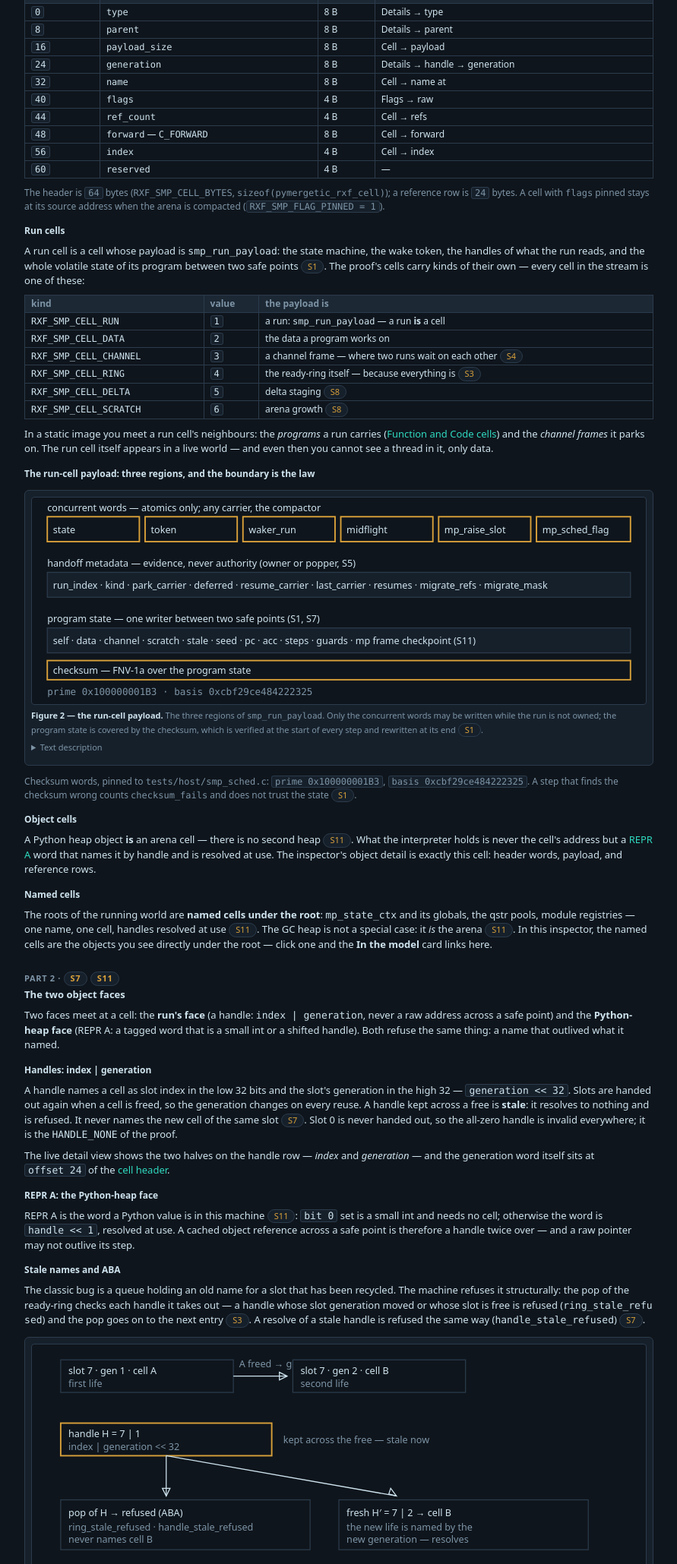
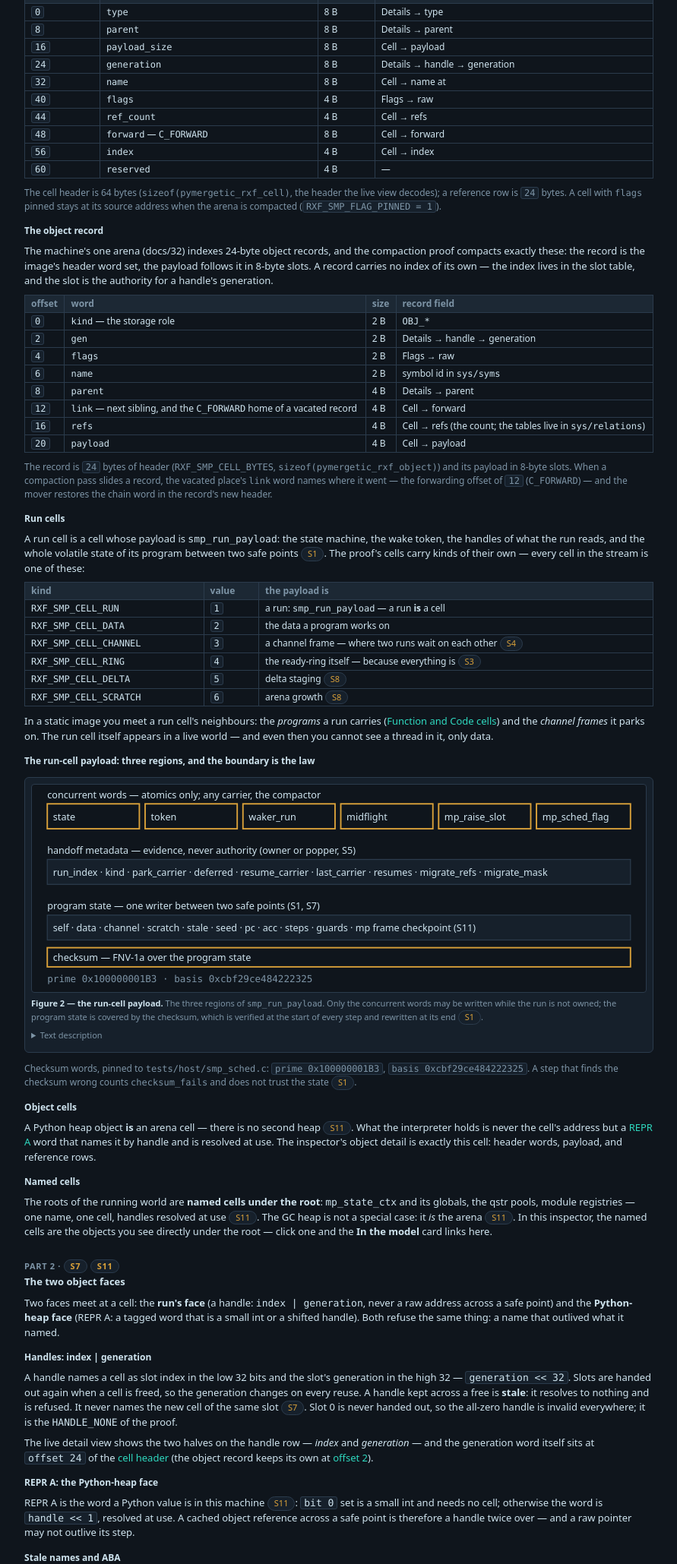
Before and after one commit to pymergetic/rxf, a Python web app: template src/pymergetic/rxftk/server/templates/model.html in a window 1280 px wide. Shown: the part 962-3021 px from the top of the page at 76% size, without its empty margins (262-1153 px from the left). Run offline with Jinja, Linux system fonts and the light colour scheme; the template is opened without the code that fills it, so the values that code supplies are empty.

Commit message:
smp: the compaction proof speaks the v7 object record (5d-2)
The proof's record model moves from the v6 cell (64-byte header, inline
forward/index words) to the v7 object record (24-byte header: kind/gen/
flags/name u16, parent/link/refs/payload u32, payload in 8-byte slots;
tools/native/arena_export.py, ground.h pymergetic_rxf_object).

The compaction forwarding offset home is now pinned as policy: a sliding
pass writes the new offset into the vacated place's link word (C_FORWARD
= RXF_SMP_C_LINK) BEFORE the copy - a slide can overlap its own old
place, and writing after the copy would tear the new payload - and the
mover restores the chain word in the record's new header, so the
forwarding record exists only at the vacated place, exactly as long as
the geometry leaves it (docs/20 S8). The witness reads back one link
word. The record carries no index: the observer's handle comes from the
slot walk, the generation from the slot that has always been its
authority.

Mirrors in the same change: docs/20 S7/S8 (the C_FORWARD flip), the
Model page (the cell table keeps the RXFB v6 words; a new table pins the
object record), the tutor page + engine FACTS (cell_bytes 24), and the
pin tests map smp_arena.h onto ground.h's pymergetic_rxf_object pins.

Lints: gcc -Wall -Wextra -Wpedantic -Werror clean, node --check, pyright
0 errors. test_smp 10/10 (asan+tsan), test_model_doc 11/11, test_tutor
22/22, test_world3d 36. Fast lane at the classified baseline (the net
crypto seed debt and the emulated/boot env items of docs/33).

Co-authored-by: Cursor <cursoragent@cursor.com>

```diff
--- a/src/pymergetic/rxftk/server/static/tutor/tutor.js
+++ b/src/pymergetic/rxftk/server/static/tutor/tutor.js
@@ -19,7 +19,7 @@
     "cells": { "RUN": 1, "DATA": 2, "CHANNEL": 3, "RING": 4, "DELTA": 5, "SCRATCH": 6 },
     "refuse": { "CALL_DEPTH": 17, "UNBOUND": 13, "STALE_GENERATION": 12 },
     "call_depth": 8,
-    "cell_bytes": 64,
+    "cell_bytes": 24,
     "handle_shift": 32,
     "claim_moving": "0x80000000",
     "poison": "0xA5",
--- a/src/pymergetic/rxftk/server/templates/model.html
+++ b/src/pymergetic/rxftk/server/templates/model.html
@@ -172,22 +172,44 @@ in.</p>
 
 <table>
   <tr><th>offset</th><th>word</th><th>size</th><th>live view field</th></tr>
-  <tr><td><span class="pin" data-pin="RXF_SMP_C_TYPE" data-value="0">0</span></td><td><code>type</code></td><td>8 B</td><td>Details &rarr; type</td></tr>
+  <tr><td><span class="pin" data-pin="RXFB_C_TYPE" data-value="0">0</span></td><td><code>type</code></td><td>8 B</td><td>Details &rarr; type</td></tr>
   <tr><td><span class="pin" data-pin="RXFB_C_PARENT" data-value="8">8</span></td><td><code>parent</code></td><td>8 B</td><td>Details &rarr; parent</td></tr>
-  <tr><td><span class="pin" data-pin="RXF_SMP_C_PAYLOAD_SIZE" data-value="16">16</span></td><td><code>payload_size</code></td><td>8 B</td><td>Cell &rarr; payload</td></tr>
-  <tr><td><span class="pin" data-pin="RXF_SMP_C_GENERATION" data-value="24">24</span></td><td><code>generation</code></td><td>8 B</td><td>Details &rarr; handle &rarr; generation</td></tr>
+  <tr><td><span class="pin" data-pin="RXFB_C_PAYLOAD_SIZE" data-value="16">16</span></td><td><code>payload_size</code></td><td>8 B</td><td>Cell &rarr; payload</td></tr>
+  <tr><td><span class="pin" data-pin="RXFB_C_GENERATION" data-value="24">24</span></td><td><code>generation</code></td><td>8 B</td><td>Details &rarr; handle &rarr; generation</td></tr>
   <tr><td><span class="pin" data-pin="RXFB_C_NAME" data-value="32">32</span></td><td><code>name</code></td><td>8 B</td><td>Cell &rarr; name at</td></tr>
-  <tr><td><span class="pin" data-pin="RXF_SMP_C_FLAGS" data-value="40">40</span></td><td><code>flags</code></td><td>4 B</td><td>Flags &rarr; raw</td></tr>
+  <tr><td><span class="pin" data-pin="RXFB_C_FLAGS" data-value="40">40</span></td><td><code>flags</code></td><td>4 B</td><td>Flags &rarr; raw</td></tr>
   <tr><td><span class="pin" data-pin="RXFB_C_REFCOUNT" data-value="44">44</span></td><td><code>ref_count</code></td><td>4 B</td><td>Cell &rarr; refs</td></tr>
-  <tr><td><span class="pin" data-pin="RXF_SMP_C_FORWARD" data-value="48">48</span></td><td><code>forward</code> &mdash; <code>C_FORWARD</code></td><td>8 B</td><td>Cell &rarr; forward</td></tr>
-  <tr><td><span class="pin" data-pin="RXF_SMP_C_INDEX" data-value="56">56</span></td><td><code>index</code></td><td>4 B</td><td>Cell &rarr; index</td></tr>
+  <tr><td><span class="pin" data-pin="RXFB_C_FORWARD" data-value="48">48</span></td><td><code>forward</code> &mdash; <code>C_FORWARD</code></td><td>8 B</td><td>Cell &rarr; forward</td></tr>
+  <tr><td><span class="pin" data-pin="RXFB_C_INDEX" data-value="56">56</span></td><td><code>index</code></td><td>4 B</td><td>Cell &rarr; index</td></tr>
   <tr><td><span class="pin" data-pin="RXFB_C_RESERVED" data-value="60">60</span></td><td><code>reserved</code></td><td>4 B</td><td>&mdash;</td></tr>
 </table>
-<p class="note">The header is <span class="pin" data-pin="RXF_SMP_CELL_BYTES" data-value="64">64</span>
-bytes (<code>RXF_SMP_CELL_BYTES</code>, <code>sizeof(pymergetic_rxf_cell)</code>); a reference row is
-<span class="pin" data-pin="RXFB_REF_BYTES" data-value="24">24</span> bytes. A cell with
-<code>flags</code> pinned stays at its source address when the arena is compacted
+<p class="note">The cell header is 64 bytes (<code>sizeof(pymergetic_rxf_cell)</code>, the header the
+live view decodes); a reference row is <span class="pin" data-pin="RXFB_REF_BYTES" data-value="24">24</span>
+bytes. A cell with <code>flags</code> pinned stays at its source address when the arena is compacted
 (<span class="pin" data-pin="RXF_SMP_FLAG_PINNED" data-value="1">RXF_SMP_FLAG_PINNED = 1</span>).</p>
+
+<h3 id="object-record">The object record</h3>
+<p>The machine's one arena (docs/32) indexes 24-byte object records, and the compaction proof
+compacts exactly these: the record is the image's header word set, the payload follows it in
+8-byte slots. A record carries no index of its own &mdash; the index lives in the slot table, and
+the slot is the authority for a handle's generation.</p>
+<table>
+  <tr><th>offset</th><th>word</th><th>size</th><th>record field</th></tr>
+  <tr><td><span class="pin" data-pin="RXF_SMP_C_TYPE" data-value="0">0</span></td><td><code>kind</code> &mdash; the storage role</td><td>2 B</td><td><code>OBJ_*</code></td></tr>
+  <tr><td><span class="pin" data-pin="RXF_SMP_C_GENERATION" data-value="2">2</span></td><td><code>gen</code></td><td>2 B</td><td>Details &rarr; handle &rarr; generation</td></tr>
+  <tr><td><span class="pin" data-pin="RXF_SMP_C_FLAGS" data-value="4">4</span></td><td><code>flags</code></td><td>2 B</td><td>Flags &rarr; raw</td></tr>
+  <tr><td><span class="pin" data-pin="RXF_SMP_C_NAME" data-value="6">6</span></td><td><code>name</code></td><td>2 B</td><td>symbol id in <code>sys/syms</code></td></tr>
+  <tr><td><span class="pin" data-pin="RXF_SMP_C_PARENT" data-value="8">8</span></td><td><code>parent</code></td><td>4 B</td><td>Details &rarr; parent</td></tr>
+  <tr><td><span class="pin" data-pin="RXF_SMP_C_LINK" data-value="12">12</span></td><td><code>link</code> &mdash; next sibling, and the <code>C_FORWARD</code> home of a vacated record</td><td>4 B</td><td>Cell &rarr; forward</td></tr>
+  <tr><td><span class="pin" data-pin="RXF_SMP_C_REFS" data-value="16">16</span></td><td><code>refs</code></td><td>4 B</td><td>Cell &rarr; refs (the count; the tables live in <code>sys/relations</code>)</td></tr>
+  <tr><td><span class="pin" data-pin="RXF_SMP_C_PAYLOAD_SIZE" data-value="20">20</span></td><td><code>payload</code></td><td>4 B</td><td>Cell &rarr; payload</td></tr>
+</table>
+<p class="note">The record is <span class="pin" data-pin="RXF_SMP_CELL_BYTES" data-value="24">24</span>
+bytes of header (<code>RXF_SMP_CELL_BYTES</code>, <code>sizeof(pymergetic_rxf_object)</code>) and its
+payload in 8-byte slots. When a compaction pass slides a record, the vacated place's
+<code>link</code> word names where it went &mdash; the forwarding offset of
+<span class="pin" data-pin="RXF_SMP_C_FORWARD" data-value="12">12</span> (<code>C_FORWARD</code>)
+&mdash; and the mover restores the chain word in the record's new header.</p>
 
 <h3 id="run-cells">Run cells</h3>
 <p>A run cell is a cell whose payload is <code>smp_run_payload</code>: the state machine, the wake
@@ -279,8 +301,9 @@ handed out, so the all-zero handle is invalid everywhere; it is the
 <code>HANDLE_NONE</code> of the proof.</p>
 <p>The live detail view shows the two halves on the handle row &mdash; <i>index</i> and
 <i>generation</i> &mdash; and the generation word itself sits at
-<span class="pin" data-pin="RXF_SMP_C_GENERATION" data-value="24">offset 24</span> of the
-<a href="#cell-anatomy">cell header</a>.</p>
+<span class="pin" data-pin="RXFB_C_GENERATION" data-value="24">offset 24</span> of the
+<a href="#cell-anatomy">cell header</a> (the object record keeps its own at
+<a href="#object-record">offset 2</a>).</p>
 
 <h3 id="repr-a">REPR A: the Python-heap face</h3>
 <p>REPR A is the word a Python value is in this machine
```
Also changed, not shown: docs/20-EXECUTION-POLICY.md (+13 -8 lines), src/pymergetic/rxftk/server/templates/tutor.html (+14 -14 lines), tests/test_model_doc.py (+31 -12 lines), tests/test_tutor.py (+17 -9 lines), 3 other files.
